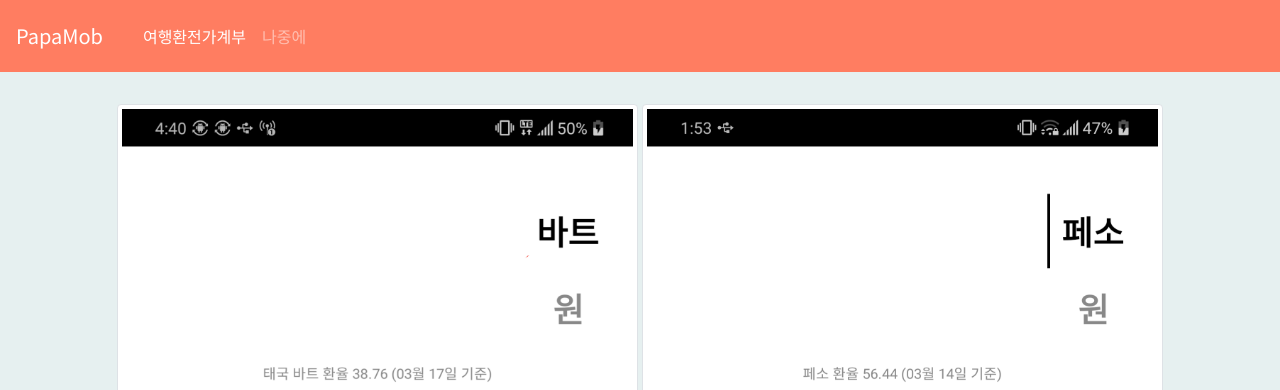
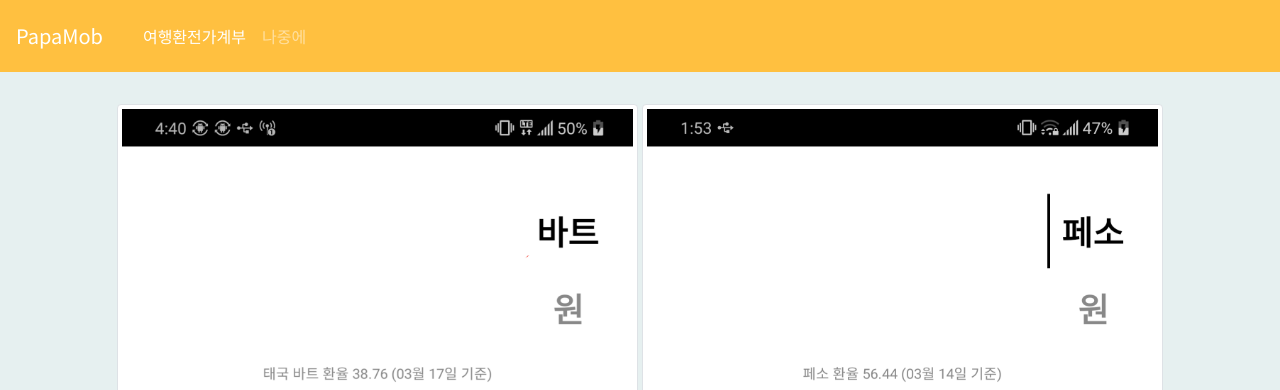
Before and after one commit to bobnorigun/memoir, a Django app: page /event/ in a window 1280 px wide. Shown: the top 390 px of the page. Run offline with Django 3.2, Linux system fonts and the light colour scheme; some libraries are stand-ins or nearby versions.

Commit message:
reject
yellow return

```diff
--- a/blog/templates/blog/base_event.html
+++ b/blog/templates/blog/base_event.html
@@ -12,7 +12,7 @@
     </head>
     <body>
 
-        <nav class="navbar navbar-expand-lg navbar-dark" style="background-color: #ff7d61;">
+        <nav class="navbar navbar-expand-lg navbar-dark" style="background-color: #ffc040;">
           <a class="navbar-brand mb-0 h1" href="#">PapaMob</a>
           <div class="navbar navbar-expand" id="navbarNav">
             <ul class="navbar-nav">
```
